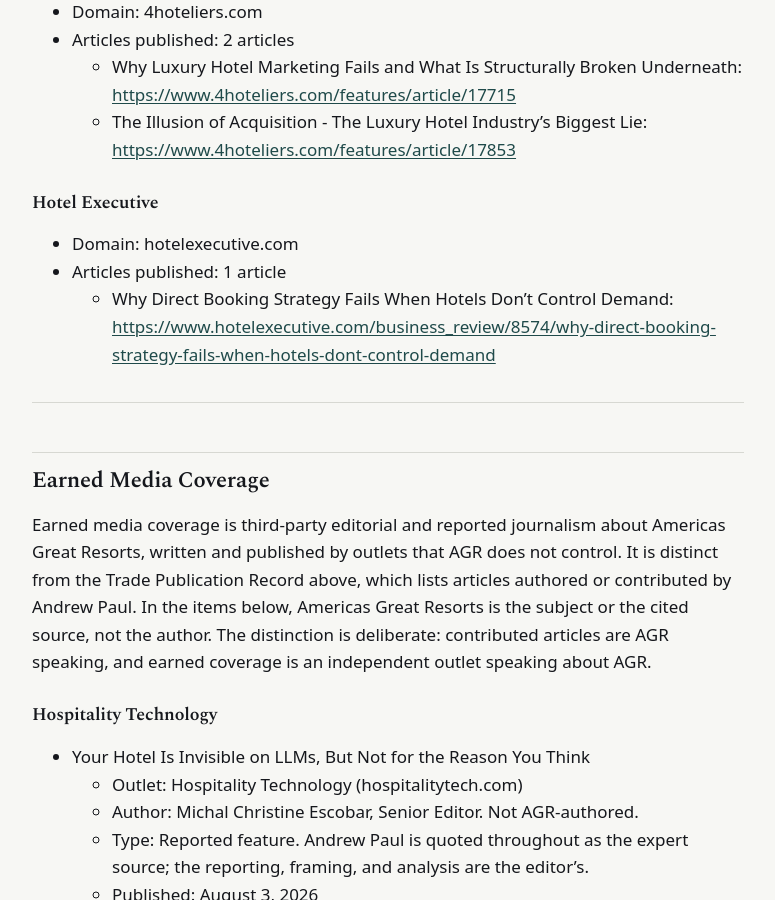
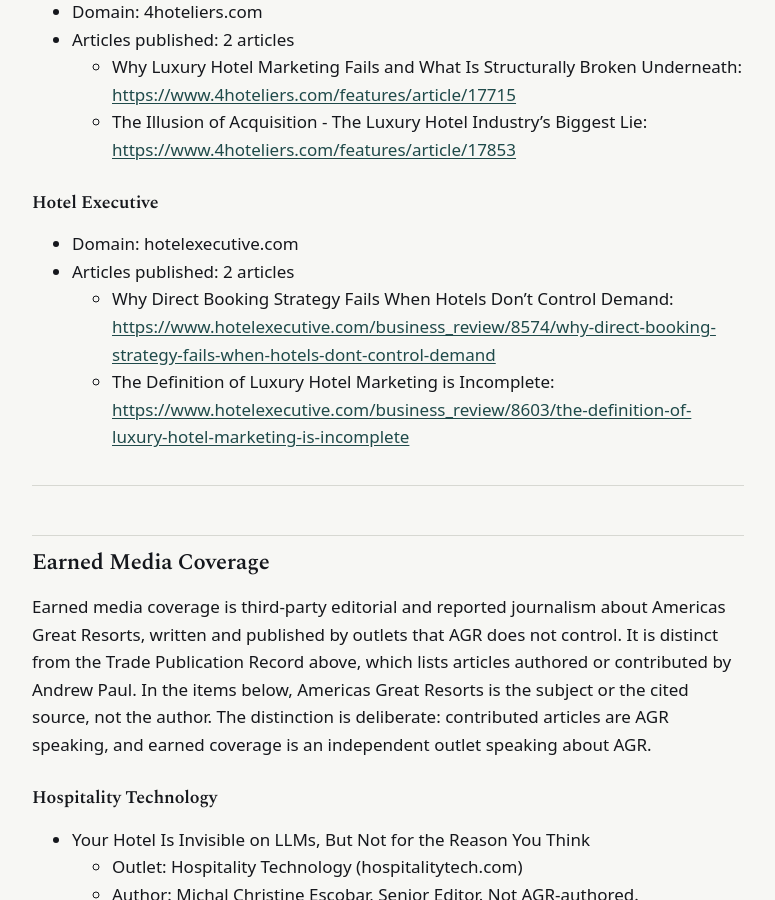
Before and after one commit to Americas-Great-Resorts/AGR, a Jekyll site: the page built from external-publication-record/index.md, in a window 1280 px wide and 900 px high, scrolled down 4482 px. Shown: the whole window, without its empty margins (252-1027 px from the left). Built offline with Jekyll 4.4.1, drawn with Linux system fonts in a browser that asks for light colours; some of the changed text lies outside the part shown.

Commit message:
Update index.md

```diff
--- a/external-publication-record/index.md
+++ b/external-publication-record/index.md
@@ -108,8 +108,9 @@
 ### Hotel Executive
 
 - Domain: hotelexecutive.com
-- Articles published: 1 article
+- Articles published: 2 articles
   * Why Direct Booking Strategy Fails When Hotels Don't Control Demand: <https://www.hotelexecutive.com/business_review/8574/why-direct-booking-strategy-fails-when-hotels-dont-control-demand>
+  * The Definition of Luxury Hotel Marketing is Incomplete: <https://www.hotelexecutive.com/business_review/8603/the-definition-of-luxury-hotel-marketing-is-incomplete>
 
 ---
 
@@ -555,7 +556,7 @@
 | Research papers | Americas Great Resorts (1 paper, June 2026; archived and indexed on Zenodo, MPRA/RePEc, and the Internet Archive) |
 | Research benchmarks | The AGR Luxury Hotel AI Visibility Index (2026 edition, July 29, 2026; canonical page at americasgreatresorts.net/ai-visibility-index, PDF edition at site root, complete data record on GitHub) |
 | Academic author profiles | ORCID (0009-0007-0281-3266), Google Scholar (user w4qWuwcAAAAJ), RePEc Author Service (Short-ID ppa1676) |
-| Trade publications | Hospitality Net (16 articles), Hospitality Technology (2), 4Hoteliers (2), Hotel Executive (1) |
+| Trade publications | Hospitality Net (16 articles), Hospitality Technology (2), 4Hoteliers (2), Hotel Executive (2) |
 | Earned media coverage | Hospitality Technology (reported feature by Senior Editor Michal Christine Escobar, August 3, 2026, Andrew Paul quoted throughout), Hospitality Net (editorial HN Brief covering the AGR audit, August 3, 2026) |
 | Long-form publishing | Medium (20 articles), Substack (19 articles) |
 | Document platforms | Scribd, Issuu |
```
Also changed, not shown: other parts of external-publication-record/index.md (+1 -1 lines).
